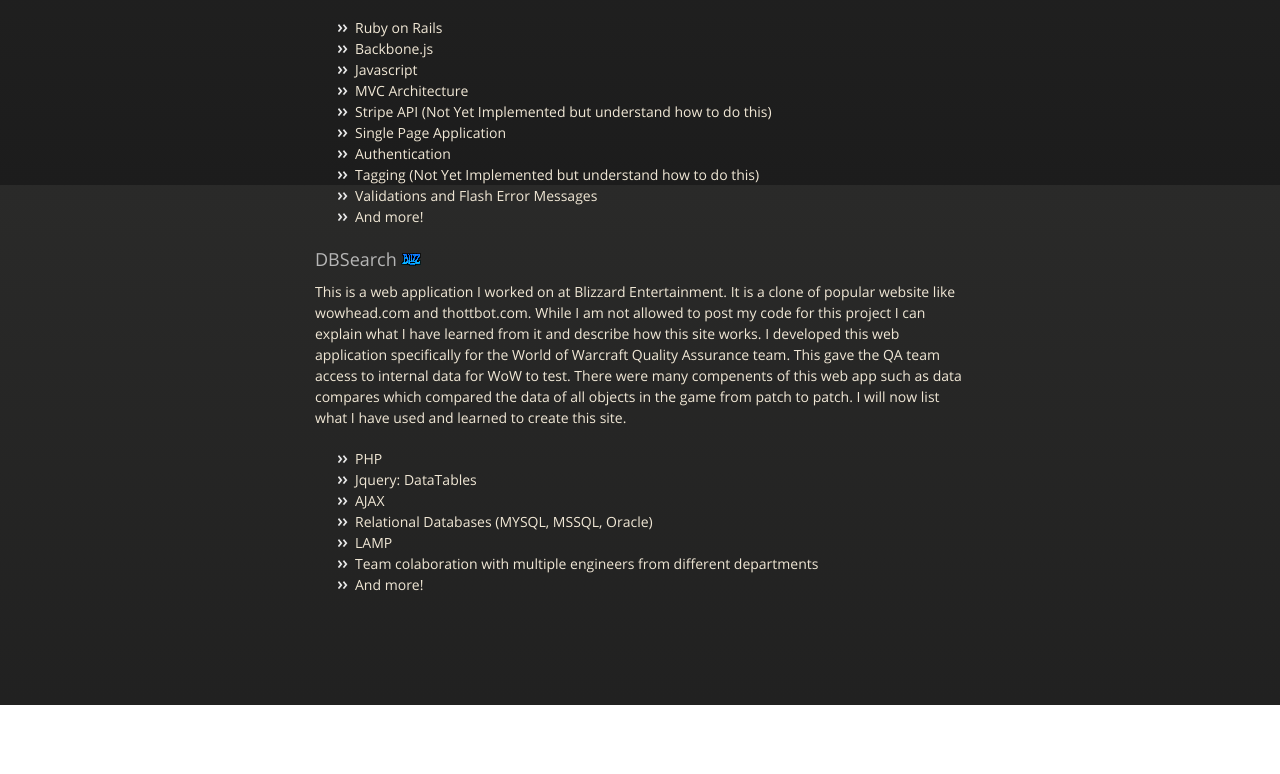
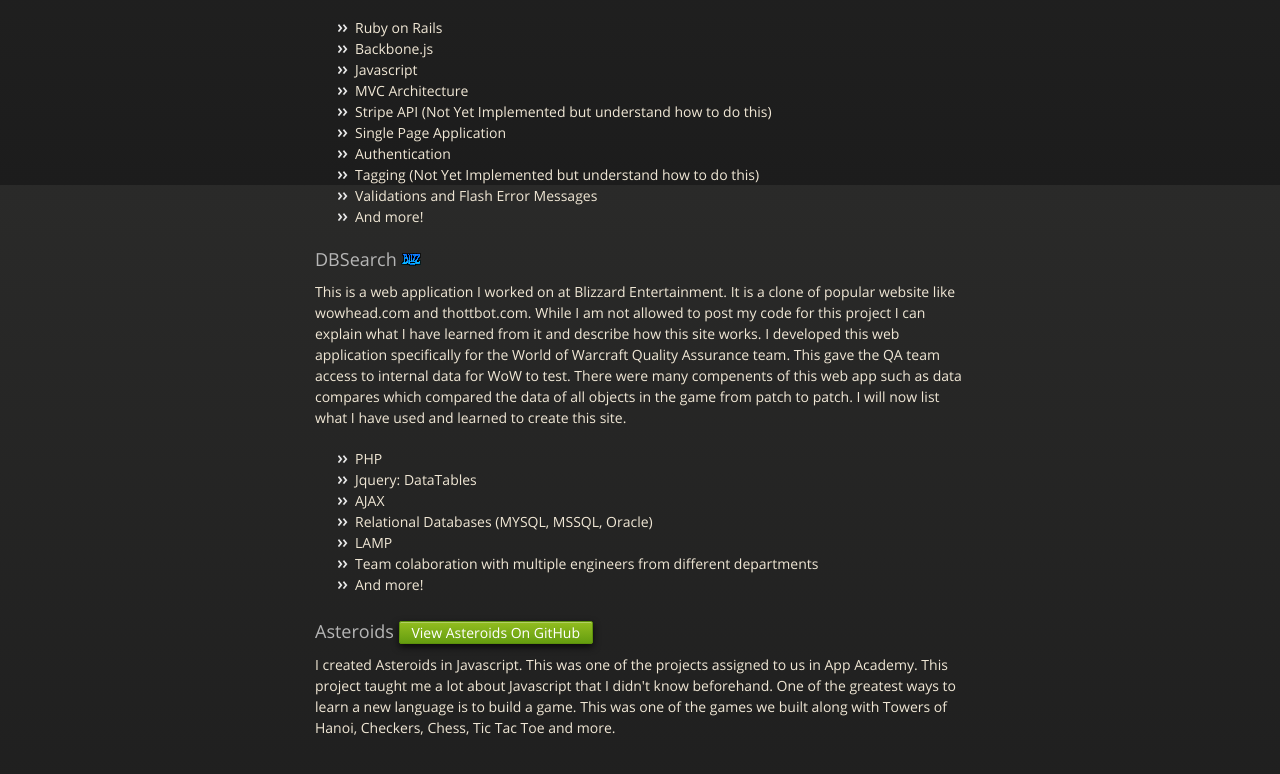
Before and after one commit to ajnassar/ajnassar.github.io, a plain HTML site: page index.html in a window 1280 px wide. Shown: the part 615-1389 px from the top of the page. Before the commit the page ends 1320 px from the top, so only its background shows below. Drawn offline with nearby package versions, Linux system fonts and the light colour scheme.

Commit message:
Adds Asteroids to profile

```diff
--- a/index.html
+++ b/index.html
@@ -90,7 +90,15 @@
             <li>And more!</li>
           </ul>
 
-
+          <h3>
+          <a name="designer-templates" class="anchor" href="#designer-templates"><span class="octicon octicon-link"></span></a>Asteroids
+          <a class="github-link" href="https://github.com/ajnassar/Asteroids">View Asteroids On GitHub</a>
+        </h3>
+        <p>
+          I created Asteroids in Javascript. This was one of the projects assigned to us in App Academy. This project taught me a lot
+          about Javascript that I didn't know beforehand. One of the greatest ways to learn a new language is to build a game. This
+          was one of the games we built along with Towers of Hanoi, Checkers, Chess, Tic Tac Toe and more.
+        </p>
     </div>
     <!--[if !IE]><script>fixScale(document);</script><![endif]-->
 
```
